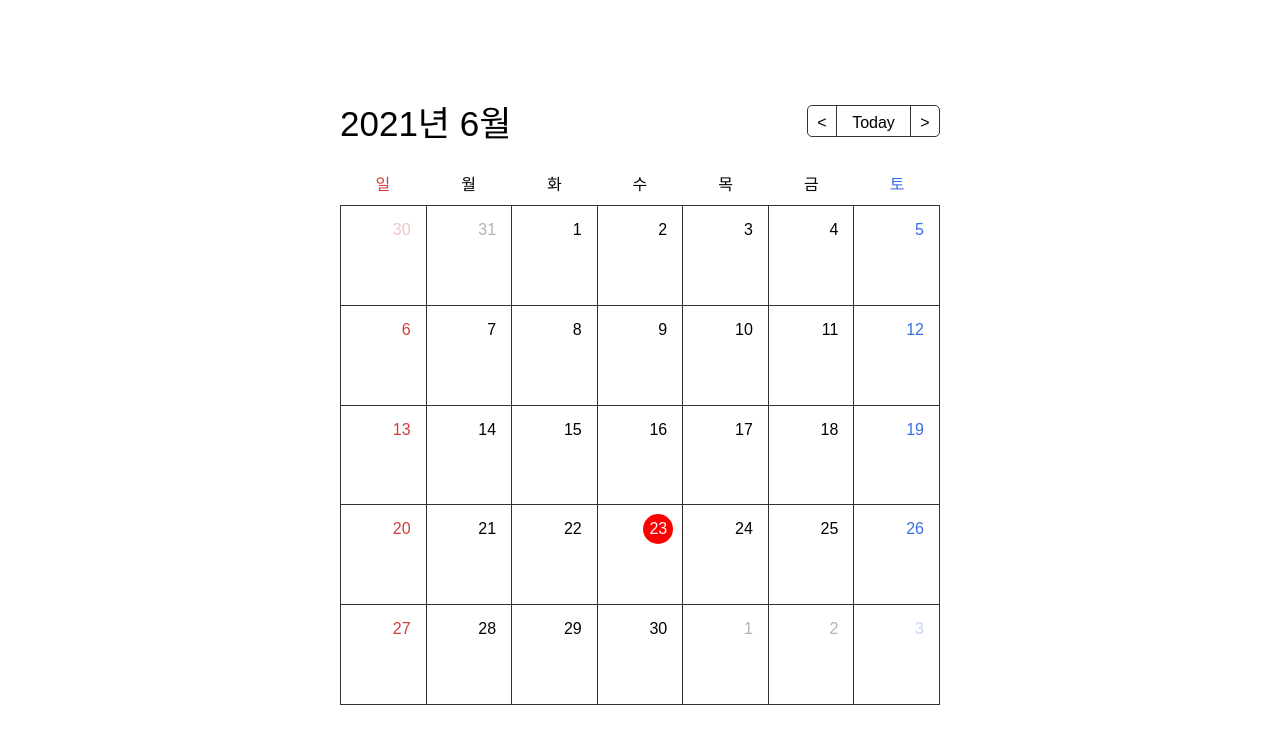
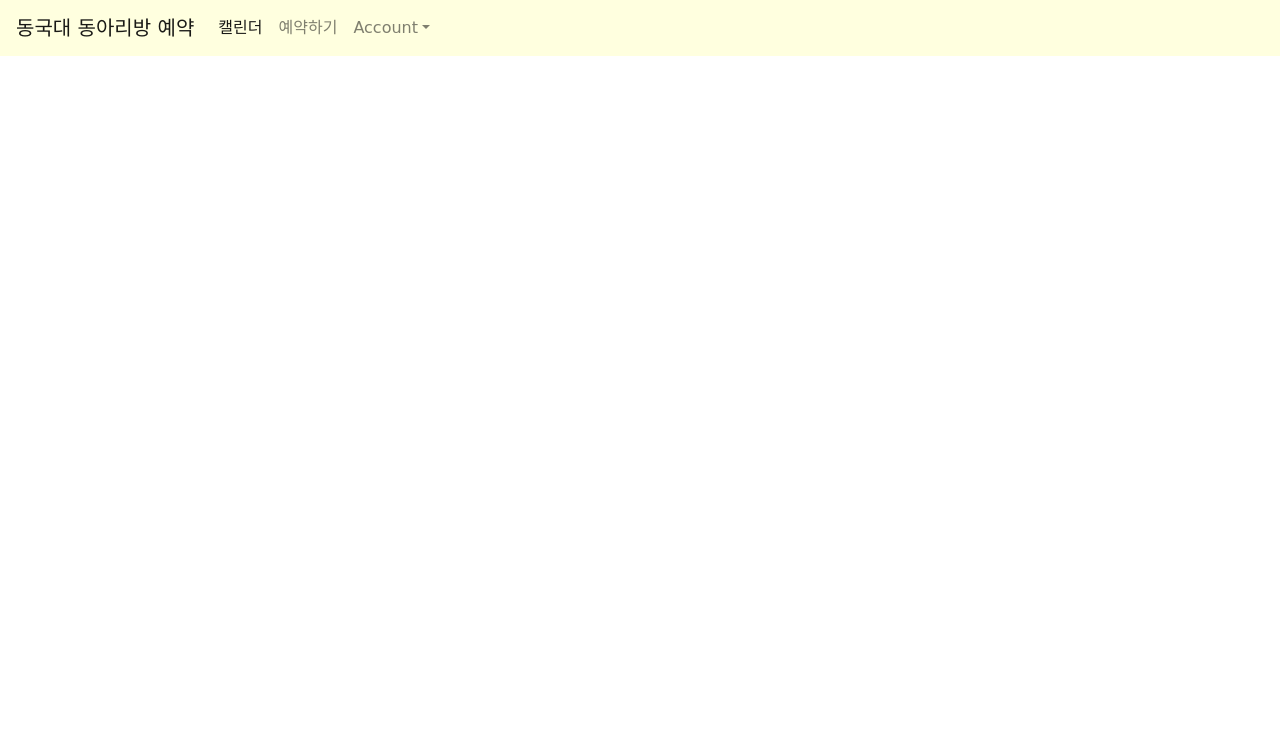
Before and after one commit to swimkim-01/simbathon_5, a Django app: page / in a window 1280 px wide. Shown: the top 744 px of the page. Run offline with Django 3.2, Linux system fonts and the light colour scheme; some libraries are stand-ins or nearby versions.

Commit message:
06_23_login

```diff
--- a/project_simbathon5/app1_simbathon5/templates/app1_simbathon5/index.html
+++ b/project_simbathon5/app1_simbathon5/templates/app1_simbathon5/index.html
@@ -1,37 +1,6 @@
+{% extends 'base.html' %}
 {% load static %}
+{% block content %}
 
-<!DOCTYPE html>
-<html lang="ko">
-<head>
-  <meta charset="UTF-8">
-  <meta http-equiv="X-UA-Compatible" content="IE=edge">
-  <meta name="viewport" content="width=device-width, initial-scale=1.0">
-  <link rel="stylesheet" href="{% static 'css/style.css' %}">
-  <title>동국대학교 동아리 Calendar</title>
-</head>
-<body>
-  <div class="calendar">
-    <div class="header">
-      <div class="year-month"></div>
-      <div class="nav">
-        <button class="nav-btn go-prev" onclick="prevMonth()">&lt;</button>
-        <button class="nav-btn go-today" onclick="goToday()">Today</button>
-        <button class="nav-btn go-next" onclick="nextMonth()">&gt;</button>
-      </div>
-    </div>
-    <div class="main">
-      <div class="days">
-        <div class="day">일</div>
-        <div class="day">월</div>
-        <div class="day">화</div>
-        <div class="day">수</div>
-        <div class="day">목</div>
-        <div class="day">금</div>
-        <div class="day">토</div>
-      </div>
-      <div class="dates"></div>
-    </div>
-  </div>
-  <script src="{% static 'js/index.js'%}"></script>
-</body>
-</html>
+
+{% endblock %}
--- /dev/null
+++ b/project_simbathon5/app1_simbathon5/templates/base.html
@@ -0,0 +1,20 @@
+<!DOCTYPE html>
+<html lang="en">
+  <head>
+    <link href="https://cdn.jsdelivr.net/npm/bootstrap@5.0.0/dist/css/bootstrap.min.css" rel="stylesheet" integrity="sha384-wEmeIV1mKuiNpC+IOBjI7aAzPcEZeedi5yW5f2yOq55WWLwNGmvvx4Um1vskeMj0" crossorigin="anonymous">
+    <script src="https://cdn.jsdelivr.net/npm/bootstrap@5.0.0/dist/js/bootstrap.bundle.min.js" integrity="sha384-p34f1UUtsS3wqzfto5wAAmdvj+osOnFyQFpp4Ua3gs/ZVWx6oOypYoCJhGGScy+8" crossorigin="anonymous"></script>
+    <meta charset="UTF-8">
+    <meta http-equiv="X-UA-Compatible" content="IE=edge">
+    <meta name="viewport" content="width=device-width, initial-scale=1.0">
+    <link rel="icon" href="static/img/favicon.ico"  type="image/x-icon">
+    <link rel="shortcut icon" href="static/img/favicon.ico"  type="image/x-icon">
+    <title>Come to Nye</title>
+  </head>
+  <body>
+    {% include 'shared/_navbar.html' %}
+  <div class = "container">
+    {% block content %}
+    {% endblock %}
+  </div>
+</body>
+</html>
--- /dev/null
+++ b/project_simbathon5/app1_simbathon5/templates/shared/_navbar.html
@@ -0,0 +1,45 @@
+<head>
+    <link rel="preconnect" href="https://fonts.gstatic.com">
+    <link href="https://fonts.googleapis.com/css2?family=Indie+Flower&display=swap" rel="stylesheet">
+    <link rel="stylesheet" href="https://stackpath.bootstrapcdn.com/bootstrap/4.3.1/css/bootstrap.min.css" integrity="sha384-ggOyR0iXCbMQv3Xipma34MD+dH/1fQ784/j6cY/iJTQUOhcWr7x9JvoRxT2MZw1T" crossorigin="anonymous">
+    <script src="https://code.jquery.com/jquery-3.3.1.slim.min.js" integrity="sha384-q8i/X+965DzO0rT7abK41JStQIAqVgRVzpbzo5smXKp4YfRvH+8abtTE1Pi6jizo" crossorigin="anonymous"></script>
+  <script src="https://cdnjs.cloudflare.com/ajax/libs/popper.js/1.14.7/umd/popper.min.js" integrity="sha384-UO2eT0CpHqdSJQ6hJty5KVphtPhzWj9WO1clHTMGa3JDZwrnQq4sF86dIHNDz0W1" crossorigin="anonymous"></script>
+  <script src="https://stackpath.bootstrapcdn.com/bootstrap/4.3.1/js/bootstrap.min.js" integrity="sha384-JjSmVgyd0p3pXB1rRibZUAYoIIy6OrQ6VrjIEaFf/nJGzIxFDsf4x0xIM+B07jRM" crossorigin="anonymous"></script>
+
+  </head>
+  <style>
+    nav {
+      font-family:'Yeon Sung', cursive;
+    }
+  </style>
+  <body>
+
+  <nav class="navbar navbar-expand-lg navbar-light" style="background-color: #ffffdf;">
+    <a class="navbar-brand" href="{% url 'app1_simbathon5:showmain'%}">동국대 동아리방 예약</a>
+    <button class="navbar-toggler" type="button" data-toggle="collapse" data-target="#navbarNavDropdown" aria-controls="navbarNavDropdown" aria-expanded="false" aria-label="Toggle navigation">
+      <span class="navbar-toggler-icon"></span>
+    </button>
+    <div class="collapse navbar-collapse" id="navbarNavDropdown">
+      <ul class="navbar-nav">
+        <li class="nav-item active">
+          <a class="nav-link" href="{% url 'app1_simbathon5:showmain'%}">캘린더</a>
+        </li>
+        <li class="nav-item">
+          <a class="nav-link" href="{% url 'app1_simbathon5:reservation'%}">예약하기</a>
+        </li>
+
+        <li class="nav-item dropdown">
+          <a class="nav-link dropdown-toggle" href="#" id="navbarDropdown" role="button" data-bs-toggle="dropdown" aria-expended="false">Account</a>
+          <ul class="dropdown-menu" aria-labelledby="navbarDropdown">
+            {% if user.is_authenticated %}
+            <li><a class="dropdown-item" href ="{% url 'account_logout' %}">Logout</a></li>
+            {% else %}
+            <li><a class="dropdown-item" href ="{% url 'account_login' %}">Login</a></li>
+            <li><a class="dropdown-item" href ="{% url 'account_signup' %}">Signup</a></li>
+            {% endif %}
+          </ul>
+        </li>
+      </ul>
+    </div>
+  </nav>
+  </body>
--- a/project_simbathon5/app1_simbathon5/urls.py
+++ b/project_simbathon5/app1_simbathon5/urls.py
@@ -4,4 +4,5 @@ from .views import *
 app_name = "app1_simbathon5"
 urlpatterns = [
     path('', showmain, name= "showmain"),
+    path('reserv/', reservation, name= "reservation")
 ]
--- a/project_simbathon5/app1_simbathon5/views.py
+++ b/project_simbathon5/app1_simbathon5/views.py
@@ -4,3 +4,6 @@ from .models import Reserv
 
 def showmain(request):
     return render(request, 'app1_simbathon5/index.html')
+
+def reservation(request):
+    return render(request, 'app1_simbathon5/reserv.html')
--- a/project_simbathon5/project_simbathon5/urls.py
+++ b/project_simbathon5/project_simbathon5/urls.py
@@ -20,4 +20,5 @@ from django.urls.conf import include
 urlpatterns = [
     path('admin/', admin.site.urls),
     path('',include('app1_simbathon5.urls')),
+    path('accounts/', include('allauth.urls')),
 ]
```
Also changed, not shown: project_simbathon5/app1_simbathon5/templates/app1_simbathon5/reserv.html (added, +13 -0 lines), project_simbathon5/project_simbathon5/settings.py (+15 -1 lines), project_simbathon5/db.sqlite3.
